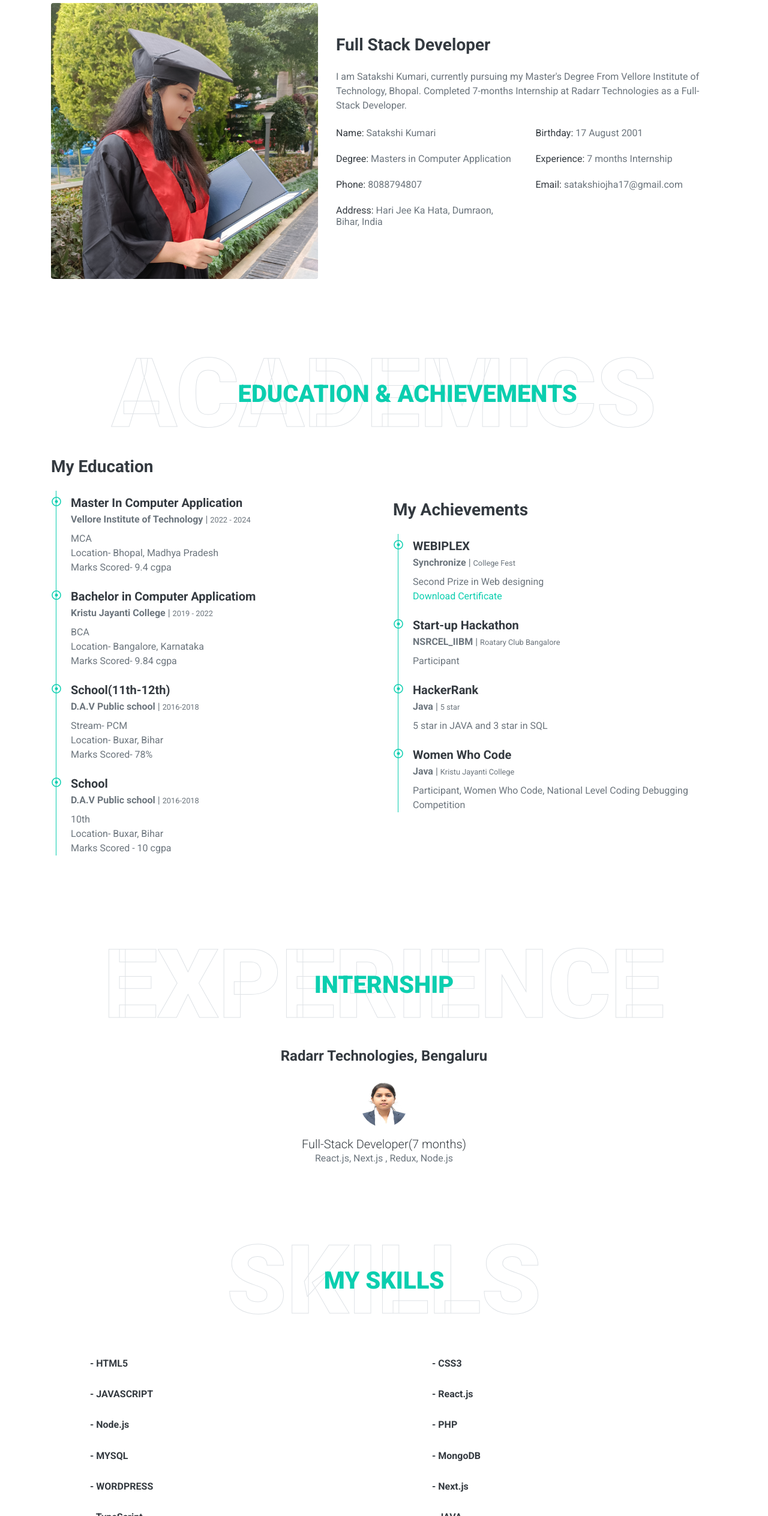
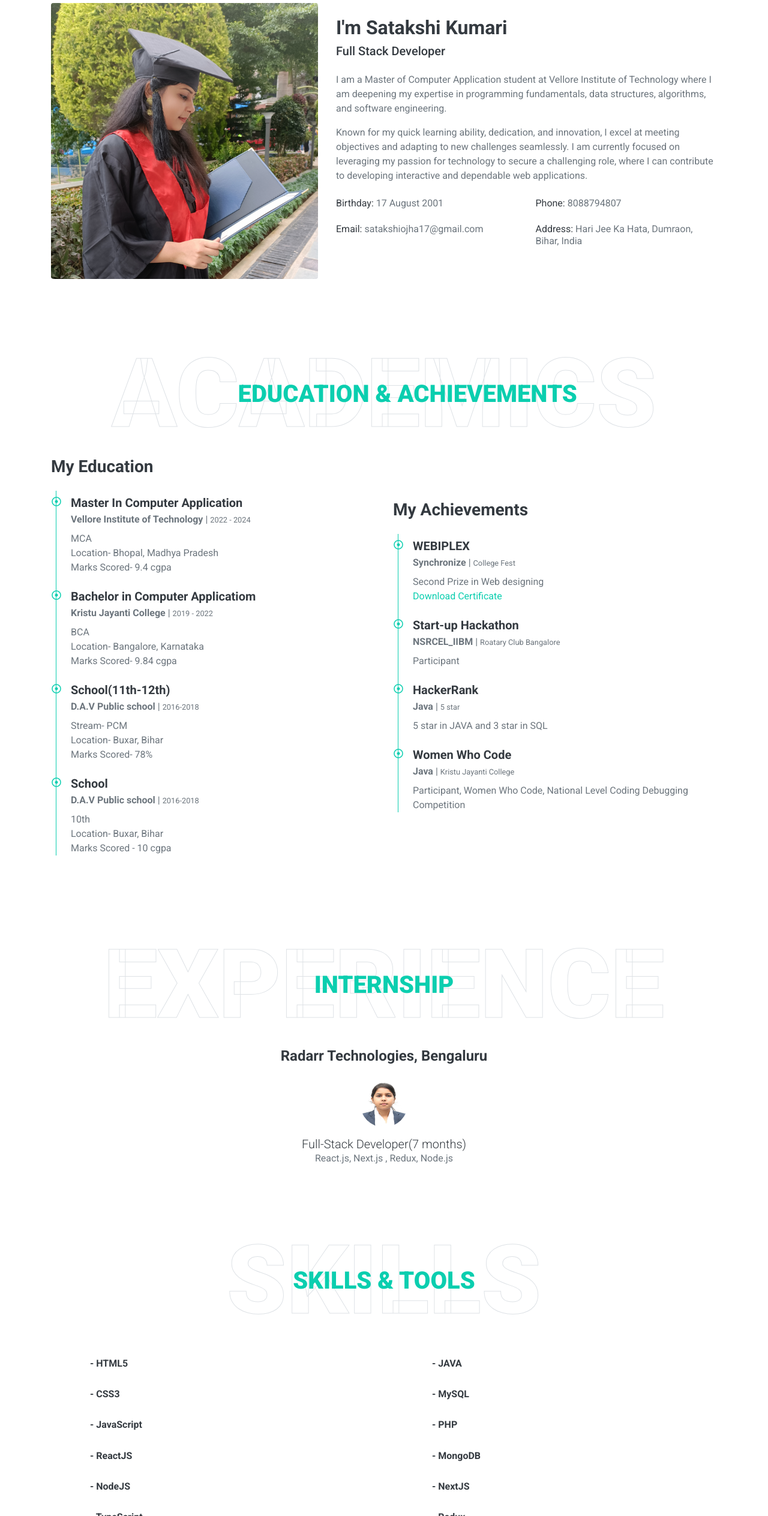
Before and after one commit to satakshikumari/Portfolio, a plain HTML site: page index.html in a window 1280 px wide. Shown: the part 1091-3618 px from the top of the page at 60% size. Drawn offline with nearby package versions, Linux system fonts and the light colour scheme.

Commit message:
ABout me chnages

```diff
--- a/index.html
+++ b/index.html
@@ -27,7 +27,7 @@
     <!-- Navbar Start -->
     <nav class="navbar fixed-top shadow-sm navbar-expand-lg bg-light navbar-light py-3 py-lg-0 px-lg-5">
         <a href="index.html" class="navbar-brand ml-lg-3">
-            <h1 class="m-0 display-5"><span class="text-primary">Port</span>Folio</h1>
+            <h1 class="m-0 display-5"><span class="text-primary">Satak</span>shi</h1>
         </a>
         <button type="button" class="navbar-toggler" data-toggle="collapse" data-target="#navbarCollapse">
             <span class="navbar-toggler-icon"></span>
@@ -102,13 +102,15 @@
                     <img  class="img-fluid rounded w-100 " src="img/10085.png" alt="">
                 </div>
                 <div class="col-lg-7">
-                    <h3 class="mb-4">Full Stack Developer</h3>
-                    <p> I am Satakshi Kumari, currently pursuing my Master's Degree From Vellore Institute of Technology, Bhopal. Completed 7-months Internship at Radarr Technologies as a Full-Stack Developer.</p>
+                    <h2>I'm Satakshi Kumari</h2>
+                    <h5 class="mb-4">Full Stack Developer</h5>
+                    <p> I am a Master of Computer Application student at Vellore Institute of Technology where I am deepening my expertise in programming fundamentals, data structures, algorithms, and software engineering.</p>
+                        <p>Known for my quick learning ability, dedication, and innovation, I excel at meeting objectives and adapting to new challenges seamlessly. I am currently focused on leveraging my passion for technology to secure a challenging role, where I can contribute to developing interactive and dependable web applications.</p>
                     <div class="row mb-3">
-                        <div class="col-sm-6 py-2"><h6>Name: <span class="text-secondary">Satakshi  Kumari</span></h6></div>
+                        <!-- <div class="col-sm-6 py-2"><h6>Name: <span class="text-secondary">Satakshi  Kumari</span></h6></div> -->
                         <div class="col-sm-6 py-2"><h6>Birthday: <span class="text-secondary">17 August 2001</span></h6></div>
-                        <div class="col-sm-6 py-2"><h6>Degree: <span class="text-secondary">Masters in Computer Application</span></h6></div>
-                        <div class="col-sm-6 py-2"><h6>Experience: <span class="text-secondary">7 months Internship</span></h6></div>
+                        <!-- <div class="col-sm-6 py-2"><h6>Degree: <span class="text-secondary">Masters in Computer Application</span></h6></div> -->
+                        <!-- <div class="col-sm-6 py-2"><h6>Experience: <span class="text-secondary">7 months Internship</span></h6></div> -->
                         <div class="col-sm-6 py-2"><h6>Phone: <span class="text-secondary">8088794807</span></h6></div>
                         <div class="col-sm-6 py-2"><h6>Email: <span class="text-secondary">satakshiojha17@gmail.com</span></h6></div>
                         <div class="col-sm-6 py-2"><h6>Address: <span class="text-secondary">Hari Jee Ka Hata, Dumraon, Bihar, India</span></h6></div>
@@ -226,7 +228,7 @@
         <div class="container">
             <div class="position-relative d-flex align-items-center justify-content-center">
                 <h1 class="display-1 text-uppercase text-white" style="-webkit-text-stroke: 1px #dee2e6;">Skills</h1>
-                <h1 class="position-absolute text-uppercase text-primary">My Skills</h1>
+                <h1 class="position-absolute text-uppercase text-primary">Skills & Tools</h1>
             </div>
             <div class="row mt-4">
                 <div class="col-md-6" style="padding-left: 5rem;">
@@ -237,23 +239,23 @@
                     </div>
                     <div class="skill mb-4">
                         <div class="d-flex justify-content-between">
-                            <h6 class="font-weight-bold">- JAVASCRIPT</h6>
+                            <h6 class="font-weight-bold">- CSS3</h6>
                         </div>
                     </div>
                     <div class="skill mb-4">
                         <div class="d-flex justify-content-between">
-                            <h6 class="font-weight-bold">- Node.js</h6>
+                            <h6 class="font-weight-bold">- JavaScript</h6>
 
                         </div>
                     </div>
                     <div class="skill mb-4">
                         <div class="d-flex justify-content-between">
-                            <h6 class="font-weight-bold">- MYSQL</h6>
+                            <h6 class="font-weight-bold">- ReactJS</h6>
                         </div>
                     </div>
                     <div class="skill mb-4">
                         <div class="d-flex justify-content-between">
-                            <h6 class="font-weight-bold">- WORDPRESS</h6>
+                            <h6 class="font-weight-bold">- NodeJS</h6>
 
                         </div>
                     </div>
@@ -269,19 +271,25 @@
 
                         </div>
                     </div>
+                    <div class="skill mb-4">
+                        <div class="d-flex justify-content-between">
+                            <h6 class="font-weight-bold">- WordPress</h6>
+
+                        </div>
+                    </div>
 
 
                 </div>
                 <div class="co-md-6" style="padding-left: 5rem;" >
                     <div class="skill mb-4">
                         <div class="d-flex justify-content-between">
-                            <h6 class="font-weight-bold">- CSS3</h6>
+                            <h6 class="font-weight-bold">- JAVA</h6>
 
                         </div>
                     </div>
                     <div class="skill mb-4">
                         <div class="d-flex justify-content-between">
-                            <h6 class="font-weight-bold">- React.js</h6>
+                            <h6 class="font-weight-bold">- MySQL</h6>
                         </div>
                     </div>
                     <div class="skill mb-4">
@@ -298,19 +306,19 @@
                     </div>
                     <div class="skill mb-4">
                         <div class="d-flex justify-content-between">
-                            <h6 class="font-weight-bold">- Next.js</h6>
-
-                        </div>
-                    </div>
-                    <div class="skill mb-4">
-                        <div class="d-flex justify-content-between">
-                            <h6 class="font-weight-bold">- JAVA</h6>
+                            <h6 class="font-weight-bold">- NextJS</h6>
 
                         </div>
                     </div>
                     <div class="skill mb-4">
                         <div class="d-flex justify-content-between">
                             <h6 class="font-weight-bold">- Redux</h6>
+
+                        </div>
+                    </div>
+                    <div class="skill mb-4">
+                        <div class="d-flex justify-content-between">
+                            <h6 class="font-weight-bold">- GitHub</h6>
 
                         </div>
                     </div>
@@ -331,20 +339,6 @@
                 <h1 class="position-absolute text-uppercase text-primary">My Projects</h1>
             </div>
             <div class="row portfolio-container">
-                <div class="col-lg-4 col-md-6 mb-4 portfolio-item first">
-                    <div class="position-relative overflow-hidden mb-2">
-                        <div>
-                        <img class="img-fluid rounded w-100" src="img/portfolio-1.jpg" alt="">
-                        <div class="portfolio-btn bg-primary d-flex align-items-center justify-content-center">
-                            <a href="https://github.com/satakshikumari/Dance-Academy" class="text-white"  target="_blank" style="text-align: center;">
-                                <i class="fab fa-github text-white" style="font-size: 60px;"></i>
-                            </a>
-                        </div>
-                    </div>
-                        <h5 class="font-weight-medium mt-4">Dance Academy</h5>
-                        <p> HTML, CSS, JS, MYSQLI, PHP</p>
-                    </div>
-                </div>
                 <div class="col-lg-4 col-md-6 mb-4 portfolio-item first">
                     <div class="position-relative overflow-hidden mb-2">
                         <div>
@@ -385,6 +379,20 @@
                     </div>
                         <h5 class="font-weight-medium mt-4">Password Generator</h5>
                         <p> JavaScript</p>
+                    </div>
+                </div>
+                <div class="col-lg-4 col-md-6 mb-4 portfolio-item first">
+                    <div class="position-relative overflow-hidden mb-2">
+                        <div>
+                        <img class="img-fluid rounded w-100" src="img/portfolio-1.jpg" alt="">
+                        <div class="portfolio-btn bg-primary d-flex align-items-center justify-content-center">
+                            <a href="https://github.com/satakshikumari/Dance-Academy" class="text-white"  target="_blank" style="text-align: center;">
+                                <i class="fab fa-github text-white" style="font-size: 60px;"></i>
+                            </a>
+                        </div>
+                    </div>
+                        <h5 class="font-weight-medium mt-4">Dance Academy</h5>
+                        <p> HTML, CSS, JS, MYSQLI, PHP</p>
                     </div>
                 </div>
                 <div class="col-lg-4 col-md-6 mb-4 portfolio-item first">
```
